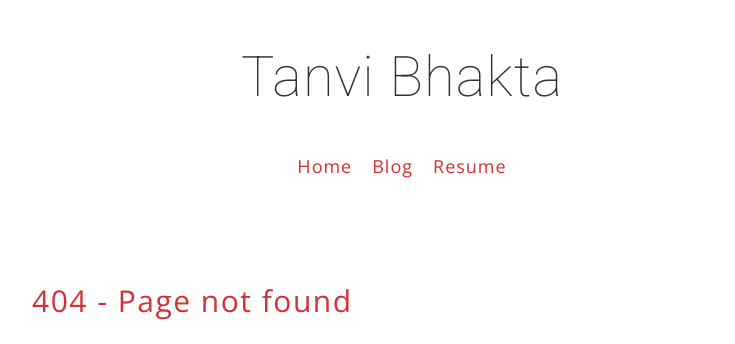
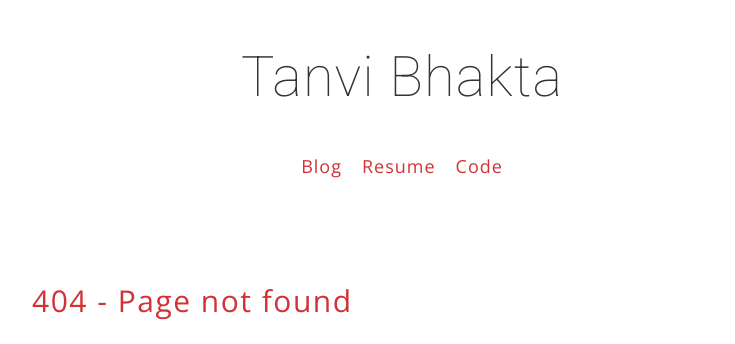
Before and after one commit to tanvibhakta/tanvibhakta-website, a Jekyll site: the page built from 404.md, in a window 1280 px wide. Shown: the top 344 px of the page, without its empty margins (248-983 px from the left). Built offline with Jekyll 4.4.1, drawn with Linux system fonts in a browser that asks for light colours.

Commit message:
remove home, add code in navbar

```diff
--- a/_layouts/default.html
+++ b/_layouts/default.html
@@ -24,9 +24,10 @@
           </div>
 
           <nav>
-            <a href="{{ site.baseurl }}/">Home</a>
             <a href="https://medium.com/@tanvibhakta/latest">Blog</a>
             <a href="{{ site.baseurl }}/resume.pdf">Resume</a>
+            <a href="https://gitlab.com/tanvibhakta">Code</a>
+
           </nav>
         </header>
       </div>
```
